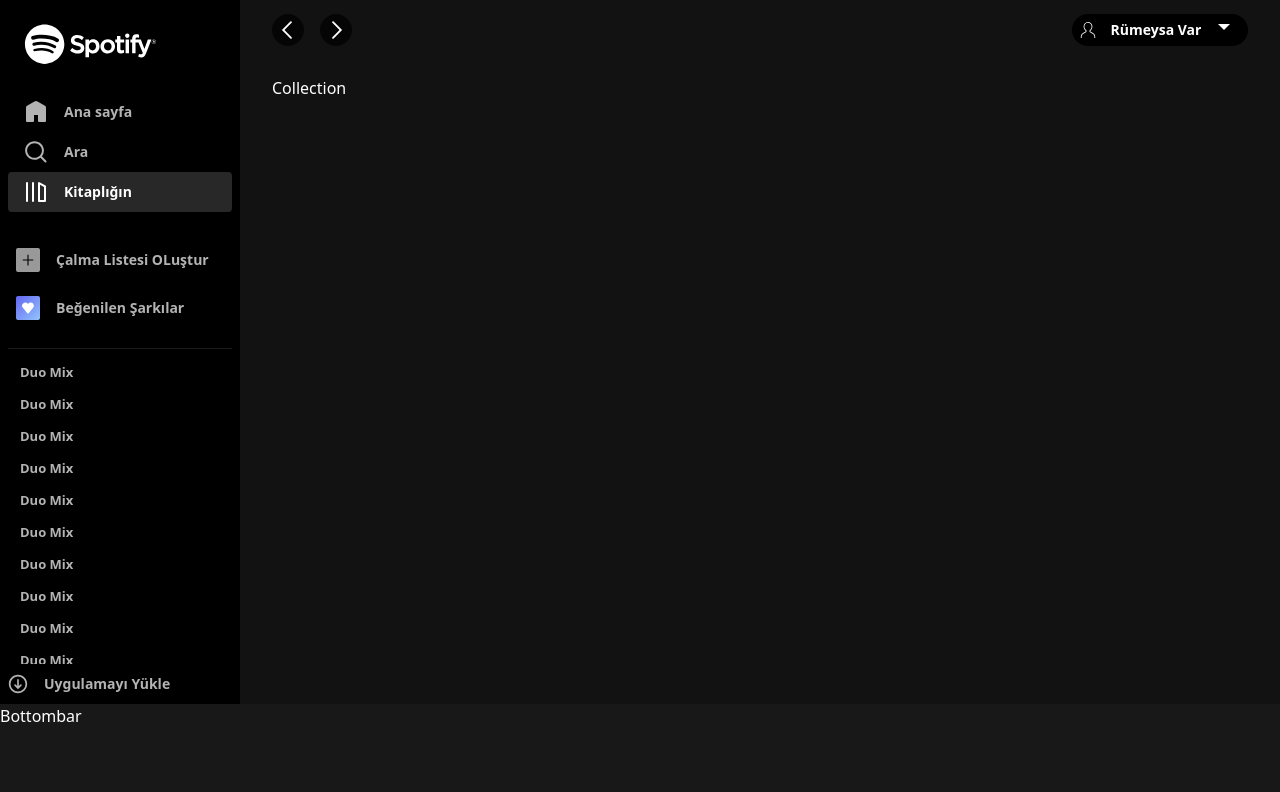
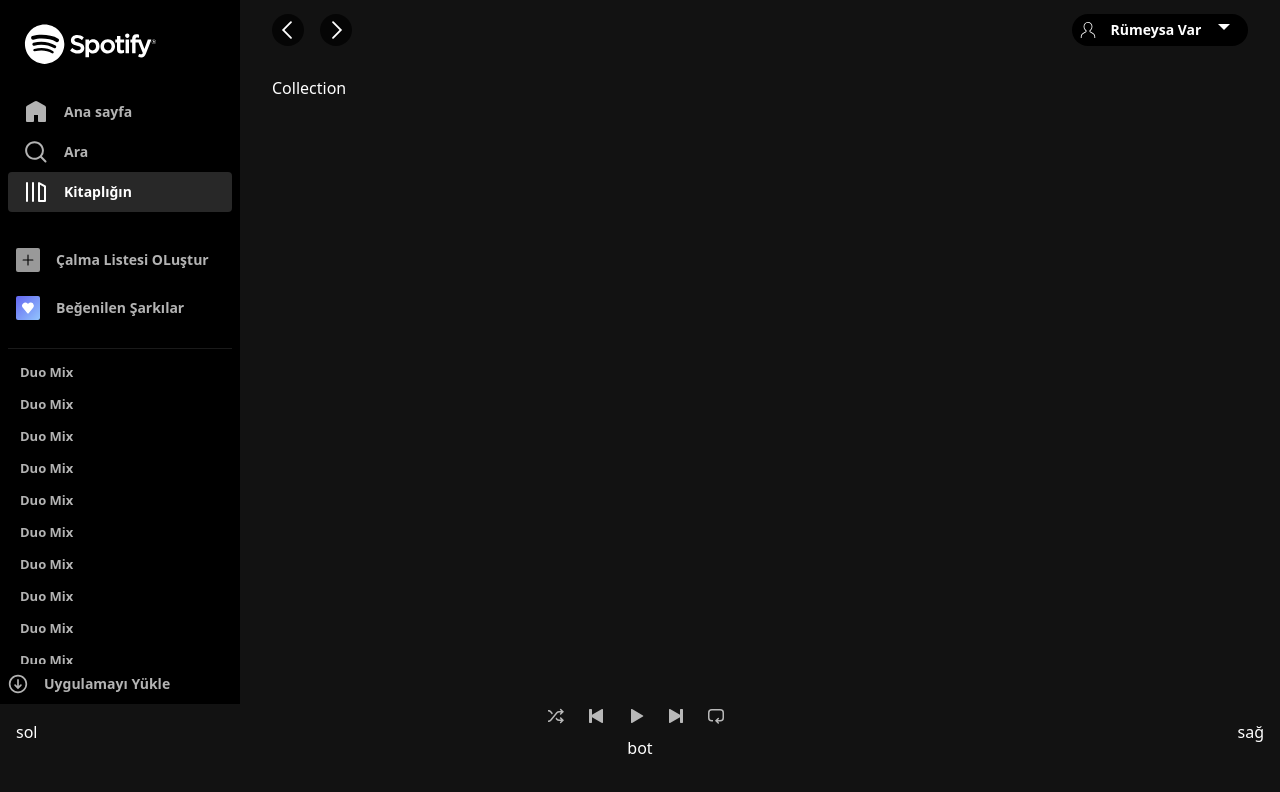
Before and after one commit to rumica/spotify-clone, a React (Create React App) app: page /collection in a window 1280 px wide. Shown: the top 792 px of the page. Built offline with nearby package versions, Linux system fonts and the light colour scheme.

Commit message:
Added some icons and created bottom bar.

```diff
--- /dev/null
+++ b/src/BottomBar/Player.js
@@ -0,0 +1,39 @@
+import React from 'react'
+import { Icon } from 'Icons'
+
+function Player() {
+  return (
+    <div className='flex justify-between items-center h-full px-4'>
+        <div className='min-w-[11.25rem] w-[30%]'>
+            sol
+        </div>
+        <div className='flex flex-col items-center'>
+            <div className='flex items-center gap-x-2'>
+                <button className='w-8 h-8 flex items-center justify-center text-white text-opacity-70 hover:text-opacity-100'>
+                    <Icon name="shuffle" />
+                </button>
+                <button className='w-8 h-8 flex items-center justify-center text-white text-opacity-70 hover:text-opacity-100'>
+                    <Icon name="playerPrev"/>
+                </button>
+                <button className='w-8 h-8 flex items-center justify-center text-white text-opacity-70 hover:text-opacity-100'>
+                    <Icon name="play"/>
+                </button>
+                <button className='w-8 h-8 flex items-center justify-center text-white text-opacity-70 hover:text-opacity-100'>
+                    <Icon name="playerNext"/>
+                </button>
+                <button className='w-8 h-8 flex items-center justify-center text-white text-opacity-70 hover:text-opacity-100'>
+                    <Icon name="repeat"/>
+                </button>
+            </div>
+            <div>
+                bot
+            </div>
+        </div>
+        <div className='min-w-[11.25rem] w-[30%] flex justify-end'>
+            sağ
+        </div>
+    </div>
+  )
+}
+
+export default Player
--- a/src/Icons.js
+++ b/src/Icons.js
@@ -72,7 +72,97 @@
 
 const PlayIcon = ({ size }) => {
     return (
-        <svg role="img" height={size} width={size} viewBox="0 0 24 24" xmlns="http://www.w3.org/2000/svg"><path d="M3 1.713a.7.7 0 011.05-.607l10.89 6.288a.7.7 0 010 1.212L4.05 14.894A.7.7 0 013 14.288V1.713z"/></svg>
+        <svg role="img" height={size} width={size} viewBox="0 0 24 24" xmlns="http://www.w3.org/2000/svg"><path fill="currentColor" d="M3 1.713a.7.7 0 011.05-.607l10.89 6.288a.7.7 0 010 1.212L4.05 14.894A.7.7 0 013 14.288V1.713z"/></svg>
+    )
+}
+
+const PauseIcon = ({ size }) => {
+    return (
+        <svg role="img" height={size} width={size} viewBox="0 0 24 24" xmlns="http://www.w3.org/2000/svg"><path fill="currentColor" d="M2.7 1a.7.7 0 00-.7.7v12.6a.7.7 0 00.7.7h2.6a.7.7 0 00.7-.7V1.7a.7.7 0 00-.7-.7H2.7zm8 0a.7.7 0 00-.7.7v12.6a.7.7 0 00.7.7h2.6a.7.7 0 00.7-.7V1.7a.7.7 0 00-.7-.7h-2.6z"/></svg>
+    )
+}
+
+const PlayerPrevIcon = ({ size }) => {
+    return (
+        <svg role="img" height={size} width={size} viewBox="0 0 24 24" xmlns="http://www.w3.org/2000/svg"><path fill="currentColor" d="M3.3 1a.7.7 0 01.7.7v5.15l9.95-5.744a.7.7 0 011.05.606v12.575a.7.7 0 01-1.05.607L4 9.149V14.3a.7.7 0 01-.7.7H1.7a.7.7 0 01-.7-.7V1.7a.7.7 0 01.7-.7h1.6z"/></svg>
+    )
+}
+
+const PlayerNextIcon = ({ size }) => {
+    return (
+        <svg role="img" height={size} width={size} viewBox="0 0 24 24" xmlns="http://www.w3.org/2000/svg"><path fill="currentColor" d="M12.7 1a.7.7 0 00-.7.7v5.15L2.05 1.107A.7.7 0 001 1.712v12.575a.7.7 0 001.05.607L12 9.149V14.3a.7.7 0 00.7.7h1.6a.7.7 0 00.7-.7V1.7a.7.7 0 00-.7-.7h-1.6z"/></svg>
+    )
+}
+
+const ShuffleIcon = ({ size }) => {
+    return (
+        <svg role="img" height={size} width={size} viewBox="0 0 24 24" xmlns="http://www.w3.org/2000/svg"><path fill="currentColor" d="M13.151.922a.75.75 0 10-1.06 1.06L13.109 3H11.16a3.75 3.75 0 00-2.873 1.34l-6.173 7.356A2.25 2.25 0 01.39 12.5H0V14h.391a3.75 3.75 0 002.873-1.34l6.173-7.356a2.25 2.25 0 011.724-.804h1.947l-1.017 1.018a.75.75 0 001.06 1.06L15.98 3.75 13.15.922zM.391 3.5H0V2h.391c1.109 0 2.16.49 2.873 1.34L4.89 5.277l-.979 1.167-1.796-2.14A2.25 2.25 0 00.39 3.5z"/><path fill="currentColor" d="M7.5 10.723l.98-1.167.957 1.14a2.25 2.25 0 001.724.804h1.947l-1.017-1.018a.75.75 0 111.06-1.06l2.829 2.828-2.829 2.828a.75.75 0 11-1.06-1.06L13.109 13H11.16a3.75 3.75 0 01-2.873-1.34l-.787-.938z"/></svg>
+    )
+}
+
+const RepeatIcon = ({ size }) => {
+    return (
+        <svg role="img" height={size} width={size} viewBox="0 0 24 24" xmlns="http://www.w3.org/2000/svg"><path fill="currentColor" d="M0 4.75A3.75 3.75 0 013.75 1h8.5A3.75 3.75 0 0116 4.75v5a3.75 3.75 0 01-3.75 3.75H9.81l1.018 1.018a.75.75 0 11-1.06 1.06L6.939 12.75l2.829-2.828a.75.75 0 111.06 1.06L9.811 12h2.439a2.25 2.25 0 002.25-2.25v-5a2.25 2.25 0 00-2.25-2.25h-8.5A2.25 2.25 0 001.5 4.75v5A2.25 2.25 0 003.75 12H5v1.5H3.75A3.75 3.75 0 010 9.75v-5z"/></svg>
+    )
+}
+
+const MicrophoneIcon = ({ size }) => {
+    return (
+        <svg role="img" height={size} width={size} viewBox="0 0 24 24" xmlns="http://www.w3.org/2000/svg"><path fill="currentColor" d="M13.426 2.574a2.831 2.831 0 00-4.797 1.55l3.247 3.247a2.831 2.831 0 001.55-4.797zM10.5 8.118l-2.619-2.62A63303.13 63303.13 0 004.74 9.075L2.065 12.12a1.287 1.287 0 001.816 1.816l3.06-2.688 3.56-3.129zM7.12 4.094a4.331 4.331 0 114.786 4.786l-3.974 3.493-3.06 2.689a2.787 2.787 0 01-3.933-3.933l2.676-3.045 3.505-3.99z"/></svg>
+    )
+}
+
+const QueueIcon = ({ size }) => {
+    return (
+        <svg role="img" height={size} width={size} viewBox="0 0 24 24" xmlns="http://www.w3.org/2000/svg"><path fill="currentColor" d="M15 15H1v-1.5h14V15zm0-4.5H1V9h14v1.5zm-14-7A2.5 2.5 0 013.5 1h9a2.5 2.5 0 010 5h-9A2.5 2.5 0 011 3.5zm2.5-1a1 1 0 000 2h9a1 1 0 100-2h-9z"/></svg>
+    )
+}
+
+const DeviceIcon = ({ size }) => {
+    return (
+        <svg role="img" height={size} width={size} viewBox="0 0 24 24" xmlns="http://www.w3.org/2000/svg"><path fill="currentColor" d="M6 2.75C6 1.784 6.784 1 7.75 1h6.5c.966 0 1.75.784 1.75 1.75v10.5A1.75 1.75 0 0114.25 15h-6.5A1.75 1.75 0 016 13.25V2.75zm1.75-.25a.25.25 0 00-.25.25v10.5c0 .138.112.25.25.25h6.5a.25.25 0 00.25-.25V2.75a.25.25 0 00-.25-.25h-6.5zm-6 0a.25.25 0 00-.25.25v6.5c0 .138.112.25.25.25H4V11H1.75A1.75 1.75 0 010 9.25v-6.5C0 1.784.784 1 1.75 1H4v1.5H1.75zM4 15H2v-1.5h2V15z"/><path fill="currentColor" d="M13 10a2 2 0 11-4 0 2 2 0 014 0zm-1-5a1 1 0 11-2 0 1 1 0 012 0z"/></svg>
+    )
+}
+
+const FullScreenIcon = ({ size }) => {
+    return (
+        <svg role="img" height={size} width={size} viewBox="0 0 24 24" xmlns="http://www.w3.org/2000/svg"><path fill="currentColor" d="M6.53 9.47a.75.75 0 010 1.06l-2.72 2.72h1.018a.75.75 0 010 1.5H1.25v-3.579a.75.75 0 011.5 0v1.018l2.72-2.72a.75.75 0 011.06 0zm2.94-2.94a.75.75 0 010-1.06l2.72-2.72h-1.018a.75.75 0 110-1.5h3.578v3.579a.75.75 0 01-1.5 0V3.81l-2.72 2.72a.75.75 0 01-1.06 0z"/></svg>
+    )
+}
+
+const EmptyHeartIcon = ({ size }) => {
+    return (
+        <svg role="img" height={size} width={size} viewBox="0 0 24 24" xmlns="http://www.w3.org/2000/svg"><path fill="currentColor" d="M1.69 2A4.582 4.582 0 018 2.023 4.583 4.583 0 0111.88.817h.002a4.618 4.618 0 013.782 3.65v.003a4.543 4.543 0 01-1.011 3.84L9.35 14.629a1.765 1.765 0 01-2.093.464 1.762 1.762 0 01-.605-.463L1.348 8.309A4.582 4.582 0 011.689 2zm3.158.252A3.082 3.082 0 002.49 7.337l.005.005L7.8 13.664a.264.264 0 00.311.069.262.262 0 00.09-.069l5.312-6.33a3.043 3.043 0 00.68-2.573 3.118 3.118 0 00-2.551-2.463 3.079 3.079 0 00-2.612.816l-.007.007a1.501 1.501 0 01-2.045 0l-.009-.008a3.082 3.082 0 00-2.121-.861z"/></svg>
+    )
+}
+
+const PictureInPictureIcon = ({ size }) => {
+    return (
+        <svg width="16" height="16" xmlns="http://www.w3.org/2000/svg"><g fill="currentColor" fill-rule="evenodd"><path fill="currentColor" d="M1 3v9h14V3H1zm0-1h14a1 1 0 0 1 1 1v10a1 1 0 0 1-1 1H1a1 1 0 0 1-1-1V3a1 1 0 0 1 1-1z" fill-rule="nonzero"/><path fill="currentColor" d="M10 8h4v3h-4z"/></g></svg>
+    )
+}
+
+const VolumeMuteIcon = ({ size }) => {
+    return (
+        <svg role="img" height={size} width={size} viewBox="0 0 24 24" xmlns="http://www.w3.org/2000/svg"><path fill="currentColor" d="M13.86 5.47a.75.75 0 00-1.061 0l-1.47 1.47-1.47-1.47A.75.75 0 008.8 6.53L10.269 8l-1.47 1.47a.75.75 0 101.06 1.06l1.47-1.47 1.47 1.47a.75.75 0 001.06-1.06L12.39 8l1.47-1.47a.75.75 0 000-1.06z"/><path fill="currentColor" d="M10.116 1.5A.75.75 0 008.991.85l-6.925 4a3.642 3.642 0 00-1.33 4.967 3.639 3.639 0 001.33 1.332l6.925 4a.75.75 0 001.125-.649v-1.906a4.73 4.73 0 01-1.5-.694v1.3L2.817 9.852a2.141 2.141 0 01-.781-2.92c.187-.324.456-.594.78-.782l5.8-3.35v1.3c.45-.313.956-.55 1.5-.694V1.5z"/></svg>
+    )
+}
+
+const VolumeNormalIcon = ({ size }) => {
+    return (
+        <svg role="img" height={size} width={size} viewBox="0 0 24 24" xmlns="http://www.w3.org/2000/svg"><path fill="currentColor" d="M9.741.85a.75.75 0 01.375.65v13a.75.75 0 01-1.125.65l-6.925-4a3.642 3.642 0 01-1.33-4.967 3.639 3.639 0 011.33-1.332l6.925-4a.75.75 0 01.75 0zm-6.924 5.3a2.139 2.139 0 000 3.7l5.8 3.35V2.8l-5.8 3.35zm8.683 6.087a4.502 4.502 0 000-8.474v1.65a2.999 2.999 0 010 5.175v1.649z"/></svg>
+    )
+}
+
+const VolumeLowIcon = ({ size }) => {
+    return (
+        <svg role="img" height={size} width={size} viewBox="0 0 24 24" xmlns="http://www.w3.org/2000/svg"><path fill="currentColor" d="M9.741.85a.75.75 0 01.375.65v13a.75.75 0 01-1.125.65l-6.925-4a3.642 3.642 0 01-1.33-4.967 3.639 3.639 0 011.33-1.332l6.925-4a.75.75 0 01.75 0zm-6.924 5.3a2.139 2.139 0 000 3.7l5.8 3.35V2.8l-5.8 3.35zm8.683 4.29V5.56a2.75 2.75 0 010 4.88z"/></svg>
+    )
+}
+
+const VolumeFullIcon = ({ size }) => {
+    return (
+        <svg role="img" height={size} width={size} viewBox="0 0 24 24" xmlns="http://www.w3.org/2000/svg"><path fill="currentColor" d="M9.741.85a.75.75 0 01.375.65v13a.75.75 0 01-1.125.65l-6.925-4a3.642 3.642 0 01-1.33-4.967 3.639 3.639 0 011.33-1.332l6.925-4a.75.75 0 01.75 0zm-6.924 5.3a2.139 2.139 0 000 3.7l5.8 3.35V2.8l-5.8 3.35zm8.683 4.29V5.56a2.75 2.75 0 010 4.88z"/><path fill="currentColor" d="M11.5 13.614a5.752 5.752 0 000-11.228v1.55a4.252 4.252 0 010 8.127v1.55z"/></svg>
     )
 }
 
@@ -90,6 +180,21 @@
         down: DownIcon,
         external: ExternalIcon,
         play: PlayIcon,
+        pause: PauseIcon,
+        playerPrev: PlayerPrevIcon,
+        playerNext: PlayerNextIcon,
+        shuffle: ShuffleIcon,
+        repeat: RepeatIcon,
+        microphone: MicrophoneIcon,
+        queue: QueueIcon,
+        device: DeviceIcon,
+        fullScreen: FullScreenIcon,
+        emptyHeart: EmptyHeartIcon,
+        pictureInPicture: PictureInPictureIcon,
+        volumeMute: VolumeMuteIcon,
+        volumeLow: VolumeLowIcon,
+        volumeNormal: VolumeNormalIcon,
+        volumeFull: VolumeFullIcon,
     }
 
     const Component = icons[name]
--- a/src/components/Bottombar.js
+++ b/src/components/Bottombar.js
@@ -1,8 +1,11 @@
 import React from 'react'
+import Player from 'BottomBar/Player'
 
 function Bottombar() {
   return (
-    <div className='h-24 bg-footer border-white border-opacity-5'>Bottombar</div>
+    <div>
+      <Player />
+    </div>
   )
 }
 
--- a/src/components/Section.js
+++ b/src/components/Section.js
@@ -19,7 +19,7 @@
        <div className='grid grid-cols-6 gap-x-6'>
             {items.map(item =>(
                 <NavLink
-                className={"bg-footer p-4 rounded hover:bg-active group"}
+                className={"bg-footer p-4 rounded hover:bg-active group duration-300 mb-7"}
                 key={item.id}
                 to="/">
                     <div className='pt-[100%] relative mb-4'>
@@ -33,7 +33,7 @@
                     <div className='font-semibold overflow-hidden overflow-ellipsis whitespace-nowrap text-base'>
                         {item.title}
                     </div>
-                    <p className='line-clamp-2 text-sm text-link mt-1'>
+                    <p className='line-clamp-2 text-sm text-link mt-1 mb-5'>
                         {item.description}
                     </p>
                 </NavLink>
--- a/src/views/Home.js
+++ b/src/views/Home.js
@@ -49,6 +49,16 @@
           more="/seemore"
           items={items}
         />
+        <Section
+          title="Çalma listelerin"
+          more="/seemore"
+          items={items}
+        />
+        <Section
+          title="En çok dinlediğin mix'ler"
+          more="/seemore"
+          items={items}
+        />
     </div>
   )
 }
```
